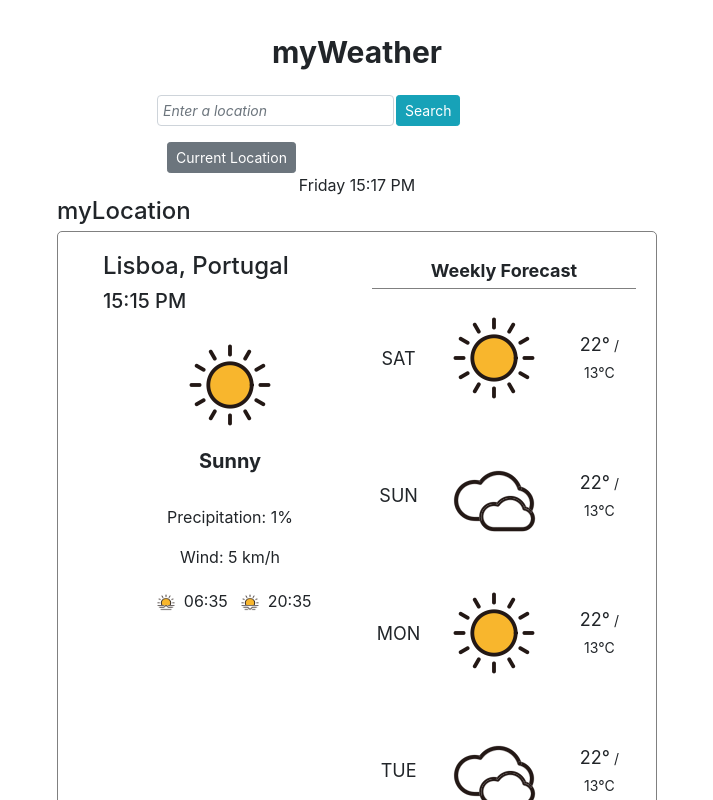
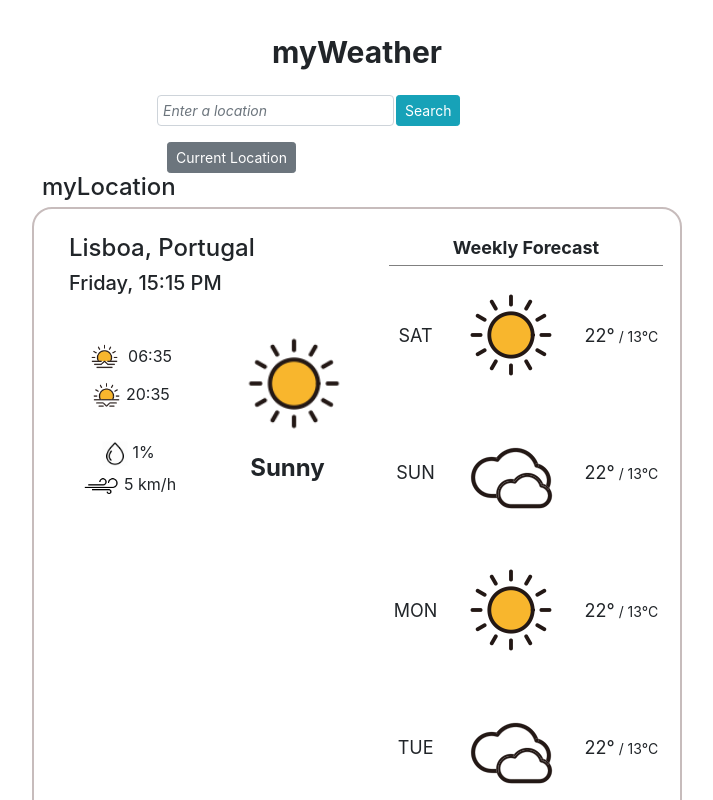
Before and after one commit to MargSousa/weather-app-shecodes, a React (Create React App) app: page / in a window 1280 px wide. Shown: the top 800 px of the page, without its empty margins (283-996 px from the left). Built offline with nearby package versions, Linux system fonts and the light colour scheme.

Commit message:
location box html fixed

```diff
--- a/src/Header.css
+++ b/src/Header.css
@@ -29,7 +29,3 @@
 .btn-secondary {
   margin-left: 10px;
 }
-
-.search-time {
-  text-align: center;
-}
--- a/src/Header.js
+++ b/src/Header.js
@@ -18,7 +18,6 @@ export default class Header extends Component {
             <button type="button" className="btn btn-secondary btn-sm clearfix float-left">Current Location</button>
           </div>
         </div>
-        <div className="search-time">Friday 15:17 PM</div>
       </div>
     )
   }
--- a/src/Location.css
+++ b/src/Location.css
@@ -1,28 +1,46 @@
 .location-section {
-  max-width: 600px;
+  max-width: 650px;
   margin: 0 auto;
 }
 
 .location-title {
-  margin-bottom: 5px;
+  margin: 0px 0px 5px 10px;
 }
 
 .location-box {
-  border: solid 1px grey;
-  border-radius: 5px;
+  border: solid 2px rgb(199, 188, 188);
+  border-radius: 20px;
   margin: 0 auto;
-  padding: 20px;
+  text-align: center;
+  padding: 20px 10px 20px 30px;
 }
 
-.location-name, .location-time {
-  padding-left: 40px;
+.location-name {
+  padding: 5px 0px 0px 20px;
 }
-.location-details {
-  text-align: center;
-  padding-left: 40px;
+
+.location-time {
+  text-align: left;
+  padding: 0px 0px 10px 20px;
+}
+
+.location-sun, .location-details {
+  padding-top: 25px;
+}
+
+.location-icon {
+  width: 110%;
 }
 
 .sunset-icon, .sunrise-icon {
-  width: 10%;
-  margin: 5px;
+  width: 30%;
+  text-align: center;
 }
+
+.drop-icon {
+  width: 20%;
+}
+
+.wind-icon {
+  width: 30%;
+}
--- a/src/Location.js
+++ b/src/Location.js
@@ -4,6 +4,8 @@ import WeeklyForecast from "./WeeklyForecast";
 import SunnyIcon from "./images/weather_icons/Sunny.png";
 import SunsetIcon from "./images/weather_icons/Sunset.png";
 import SunriseIcon from "./images/weather_icons/Sunrise.png";
+import PrecipitationIcon from "./images/weather_icons/precipitation2.png";
+import WindIcon from "./images/weather_icons/wind.png";
 
 export default class Location extends Component {
   render() {
@@ -15,23 +17,25 @@ export default class Location extends Component {
             <div className="row">
               <div className="col-sm">
                 <div className="row">
-                  <h4 class="location-name">Lisboa, Portugal</h4>
+                  <div><h4 class="location-name">Lisboa, Portugal</h4></div>
+                  <div><h5 className="location-time">Friday, 15:15 PM</h5></div>
                 </div>
                 <div className="row">
-                  <h5 className="location-time">15:15 PM</h5>
-                  <div className="location-details">
-                    <img className="location-icon" src={SunnyIcon} alt="Weather Icon"/>
-                    <h5><b>Sunny</b></h5><br/>
-                    <p>Precipitation: 1%</p>
-                    <p>Wind: 5 km/h</p>
-                    <div>
-                      <img className="sunrise-icon" src={SunriseIcon} alt="Weather Icon"/><span>06:35  </span>
-                      <img className="sunset-icon" src={SunsetIcon} alt="Weather Icon"/><span>20:35</span>
+                  <div className="col-sm location-sun">
+                    <div><img className="sunrise-icon" src={SunriseIcon} alt="Sunrise Icon"/> 06:35 </div>
+                    <div><img className="sunset-icon" src={SunsetIcon} alt="Sunset Icon"/>20:35</div>
+                    <div className="location-details">
+                      <div><img className="drop-icon" src={PrecipitationIcon} alt="Precipitation Icon"/> 1%</div>
+                      <div><img className="wind-icon" src={WindIcon} alt="Wind Icon"/> 5 km/h</div>
                     </div>
+                  </div>
+                  <div className="col-sm">
+                    <img className="location-icon" src={SunnyIcon} alt="Current Weather Icon"/>
+                    <h4><b>Sunny</b></h4>
                   </div>
                 </div>
               </div>
-              <div className="col-sm">
+              <div className="col-sm week">
                 <WeeklyForecast />
               </div>
             </div>
--- a/src/WeeklyForecast.css
+++ b/src/WeeklyForecast.css
@@ -7,7 +7,6 @@
 .weekly-title {
   font-weight: bold;
   text-align: center;
-  padding-bottom: 100px;
   border-bottom: 1px solid grey;
 }
 
@@ -18,6 +17,7 @@
 .week-footer {
   font-size: 14px;
   border-top: 1px solid grey;
+  padding-top: 30px;
 }
 
 .min-temp {
```
Also changed, not shown: src/images/weather_icons/precipitation2.png (added), src/images/weather_icons/wind.png (added).
